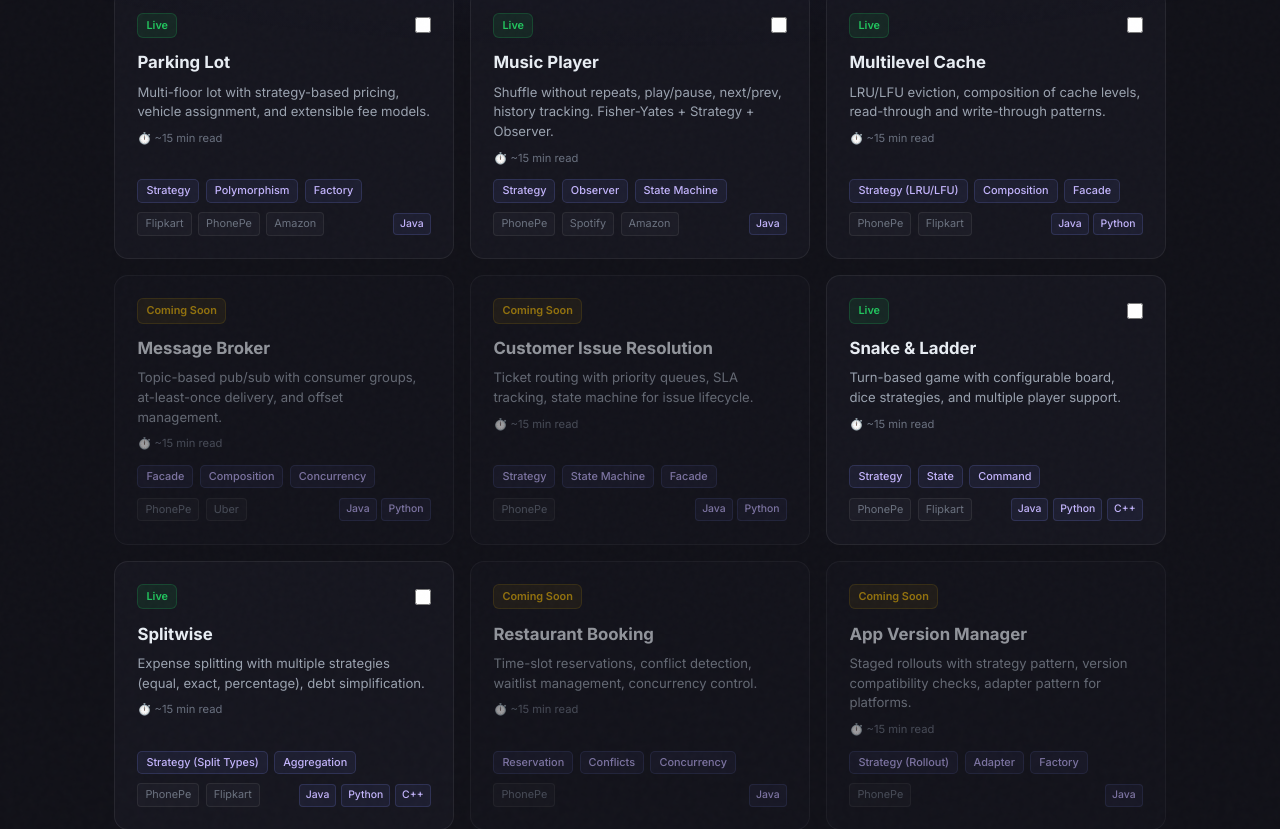
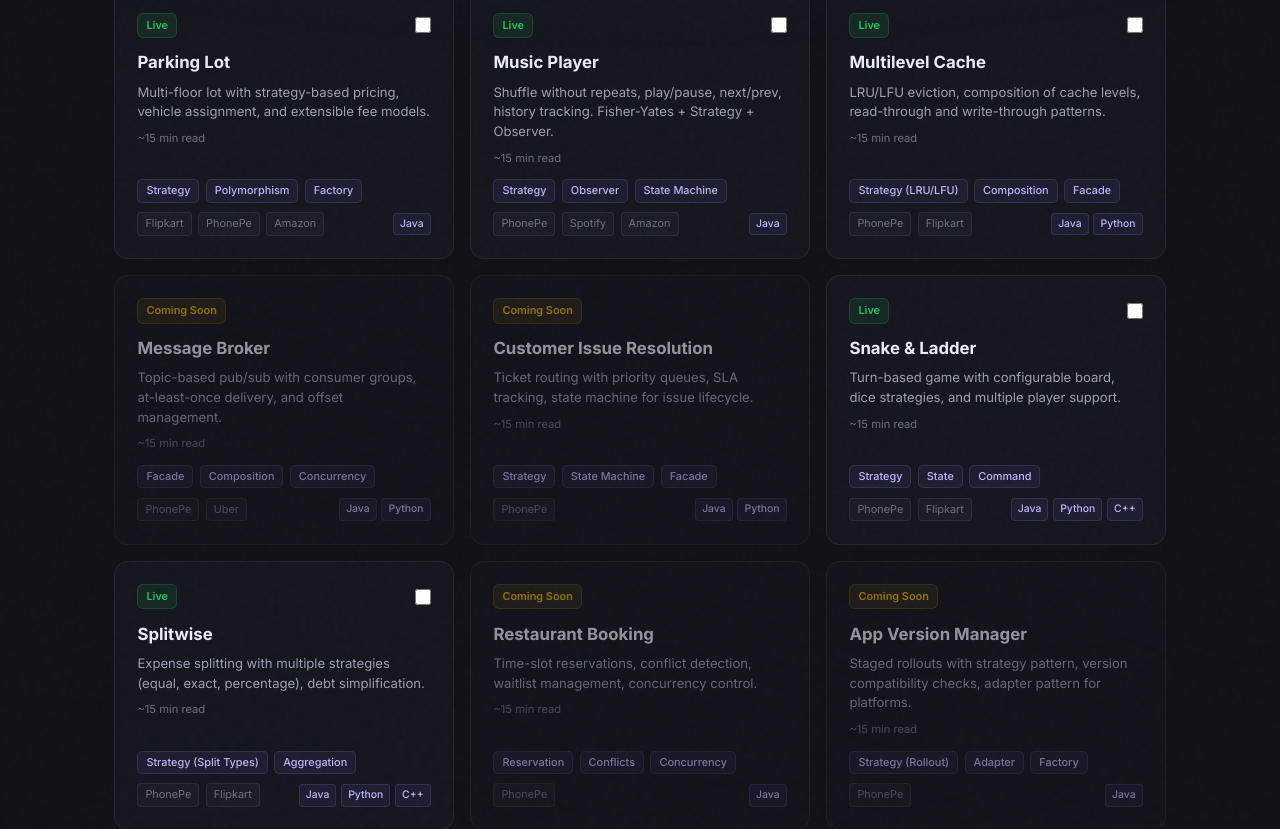
Before and after one commit to iluzn/HLD-Designs, a Jekyll site: the page built from pages/lld.html, in a window 1280 px wide and 1400 px high, scrolled down 602 px. Shown: the part 129-958 px from the top of the window. Built offline with Jekyll 4.4.1, drawn with Linux system fonts in a browser that asks for light colours.

Commit message:
remove clock emoji from LLD page card read times

```diff
--- a/pages/lld.html
+++ b/pages/lld.html
@@ -101,7 +101,7 @@ permalink: /lld
                 <span class="status-badge live">Live</span>
             </div>
             <h3>Parking Lot</h3>
-            <p class="card-desc">Multi-floor lot with strategy-based pricing, vehicle assignment, and extensible fee models.<span class="card-time">⏱️ ~15 min read</span></p>
+            <p class="card-desc">Multi-floor lot with strategy-based pricing, vehicle assignment, and extensible fee models.<span class="card-time">~15 min read</span></p>
             <div class="card-tags">
                 <span class="tag">Strategy</span>
                 <span class="tag">Polymorphism</span>
@@ -125,7 +125,7 @@ permalink: /lld
                 <span class="status-badge live">Live</span>
             </div>
             <h3>Music Player</h3>
-            <p class="card-desc">Shuffle without repeats, play/pause, next/prev, history tracking. Fisher-Yates + Strategy + Observer.<span class="card-time">⏱️ ~15 min read</span></p>
+            <p class="card-desc">Shuffle without repeats, play/pause, next/prev, history tracking. Fisher-Yates + Strategy + Observer.<span class="card-time">~15 min read</span></p>
             <div class="card-tags">
                 <span class="tag">Strategy</span>
                 <span class="tag">Observer</span>
@@ -149,7 +149,7 @@ permalink: /lld
                 <span class="status-badge live">Live</span>
             </div>
             <h3>Multilevel Cache</h3>
-            <p class="card-desc">LRU/LFU eviction, composition of cache levels, read-through and write-through patterns.<span class="card-time">⏱️ ~15 min read</span></p>
+            <p class="card-desc">LRU/LFU eviction, composition of cache levels, read-through and write-through patterns.<span class="card-time">~15 min read</span></p>
             <div class="card-tags">
                 <span class="tag">Strategy (LRU/LFU)</span>
                 <span class="tag">Composition</span>
@@ -173,7 +173,7 @@ permalink: /lld
                 <span class="status-badge soon">Coming Soon</span>
             </div>
             <h3>Message Broker</h3>
-            <p class="card-desc">Topic-based pub/sub with consumer groups, at-least-once delivery, and offset management.<span class="card-time">⏱️ ~15 min read</span></p>
+            <p class="card-desc">Topic-based pub/sub with consumer groups, at-least-once delivery, and offset management.<span class="card-time">~15 min read</span></p>
             <div class="card-tags">
                 <span class="tag">Facade</span>
                 <span class="tag">Composition</span>
@@ -197,7 +197,7 @@ permalink: /lld
                 <span class="status-badge soon">Coming Soon</span>
             </div>
             <h3>Customer Issue Resolution</h3>
-            <p class="card-desc">Ticket routing with priority queues, SLA tracking, state machine for issue lifecycle.<span class="card-time">⏱️ ~15 min read</span></p>
+            <p class="card-desc">Ticket routing with priority queues, SLA tracking, state machine for issue lifecycle.<span class="card-time">~15 min read</span></p>
             <div class="card-tags">
                 <span class="tag">Strategy</span>
                 <span class="tag">State Machine</span>
@@ -220,7 +220,7 @@ permalink: /lld
                 <span class="status-badge live">Live</span>
             </div>
             <h3>Snake & Ladder</h3>
-            <p class="card-desc">Turn-based game with configurable board, dice strategies, and multiple player support.<span class="card-time">⏱️ ~15 min read</span></p>
+            <p class="card-desc">Turn-based game with configurable board, dice strategies, and multiple player support.<span class="card-time">~15 min read</span></p>
             <div class="card-tags">
                 <span class="tag">Strategy</span>
                 <span class="tag">State</span>
@@ -245,7 +245,7 @@ permalink: /lld
                 <span class="status-badge live">Live</span>
             </div>
             <h3>Splitwise</h3>
-            <p class="card-desc">Expense splitting with multiple strategies (equal, exact, percentage), debt simplification.<span class="card-time">⏱️ ~15 min read</span></p>
+            <p class="card-desc">Expense splitting with multiple strategies (equal, exact, percentage), debt simplification.<span class="card-time">~15 min read</span></p>
             <div class="card-tags">
                 <span class="tag">Strategy (Split Types)</span>
                 <span class="tag">Aggregation</span>
@@ -269,7 +269,7 @@ permalink: /lld
                 <span class="status-badge soon">Coming Soon</span>
             </div>
             <h3>Restaurant Booking</h3>
-            <p class="card-desc">Time-slot reservations, conflict detection, waitlist management, concurrency control.<span class="card-time">⏱️ ~15 min read</span></p>
+            <p class="card-desc">Time-slot reservations, conflict detection, waitlist management, concurrency control.<span class="card-time">~15 min read</span></p>
             <div class="card-tags">
                 <span class="tag">Reservation</span>
                 <span class="tag">Conflicts</span>
@@ -291,7 +291,7 @@ permalink: /lld
                 <span class="status-badge soon">Coming Soon</span>
             </div>
             <h3>App Version Manager</h3>
-            <p class="card-desc">Staged rollouts with strategy pattern, version compatibility checks, adapter pattern for platforms.<span class="card-time">⏱️ ~15 min read</span></p>
+            <p class="card-desc">Staged rollouts with strategy pattern, version compatibility checks, adapter pattern for platforms.<span class="card-time">~15 min read</span></p>
             <div class="card-tags">
                 <span class="tag">Strategy (Rollout)</span>
                 <span class="tag">Adapter</span>
```
